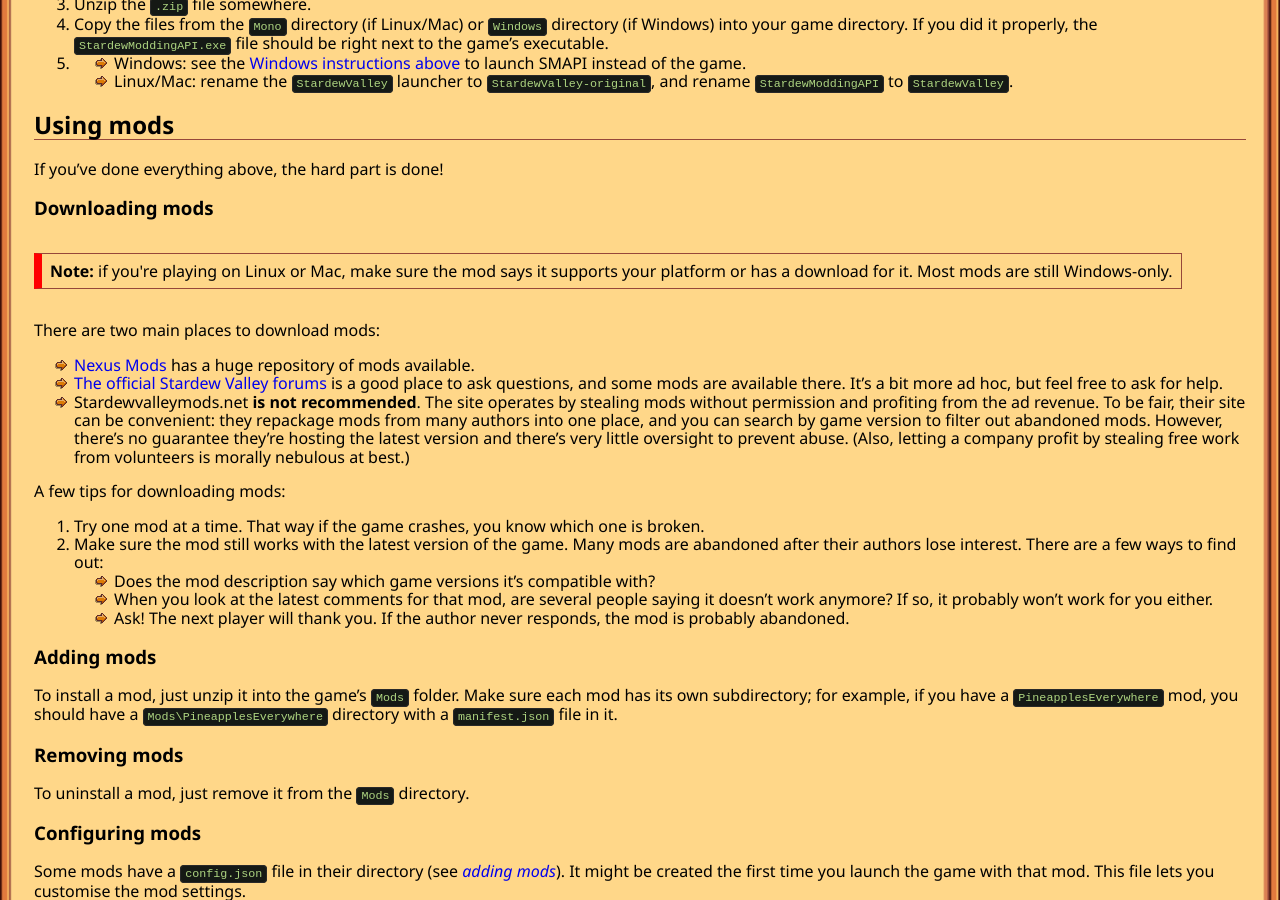
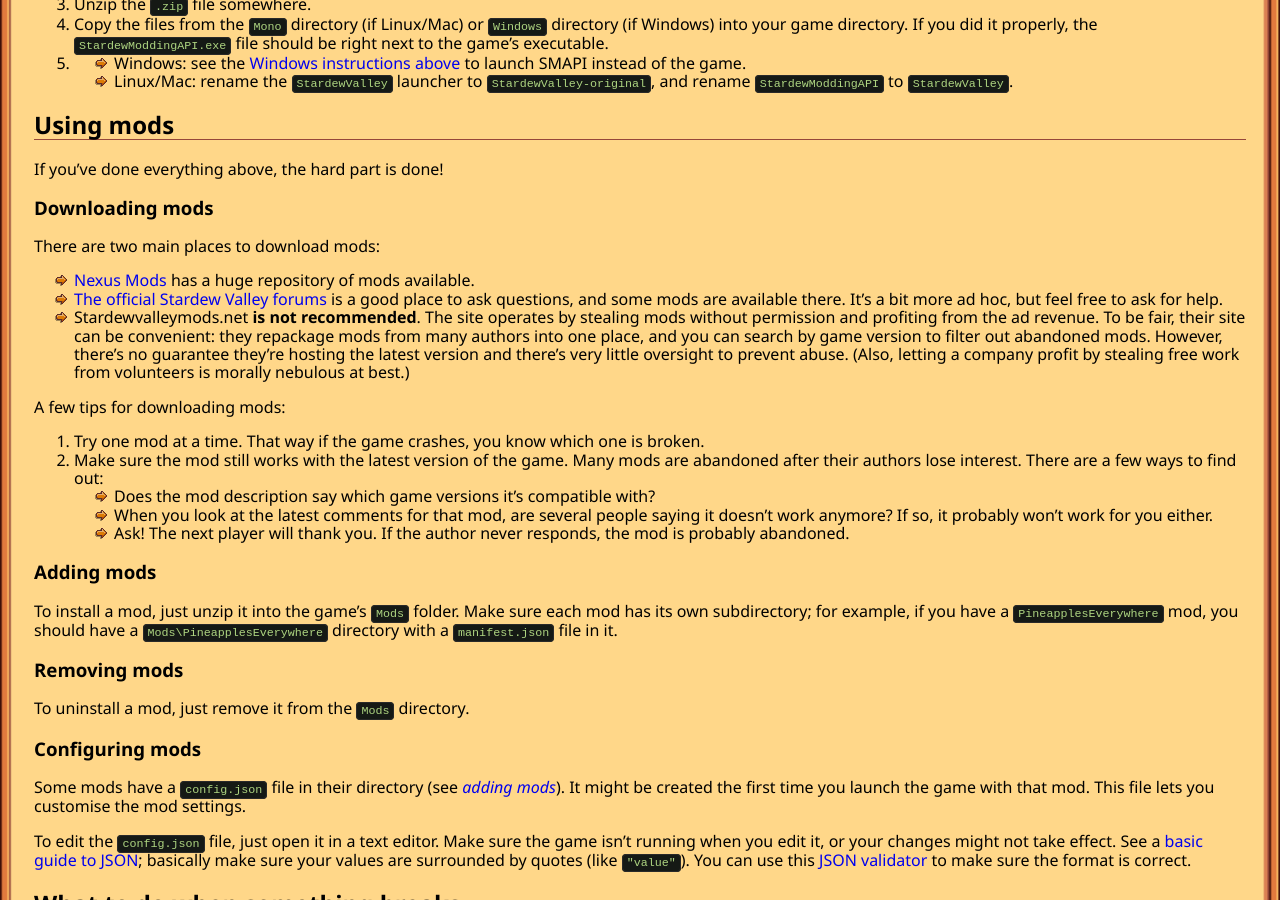
Before and after one commit to Pathoschild/canimod.github.io, a Jekyll site: the page built from guides/using-mods.md, in a window 1280 px wide and 900 px high, scrolled down 2053 px. Built offline with Jekyll 4.4.1, drawn with Linux system fonts in a browser that asks for light colours; nearby versions of some CDN libraries.

Commit message:
remove outdated warning
Linux/Mac support is no longer experimental; most mods should work now.

```diff
--- a/guides/using-mods.md
+++ b/guides/using-mods.md
@@ -104,12 +104,6 @@
 If you've done everything above, the hard part is done!
 
 ### Downloading mods
-
-<p class="warning">
-<strong>Note:</strong> if you're playing on Linux or Mac, make sure the mod says it supports your
-platform or has a download for it. Most mods are still Windows-only.
-</p>
-
 There are two main places to download mods:
 
 * [Nexus Mods](http://nexusmods.com/stardewvalley/) has a huge repository of mods available.
```
